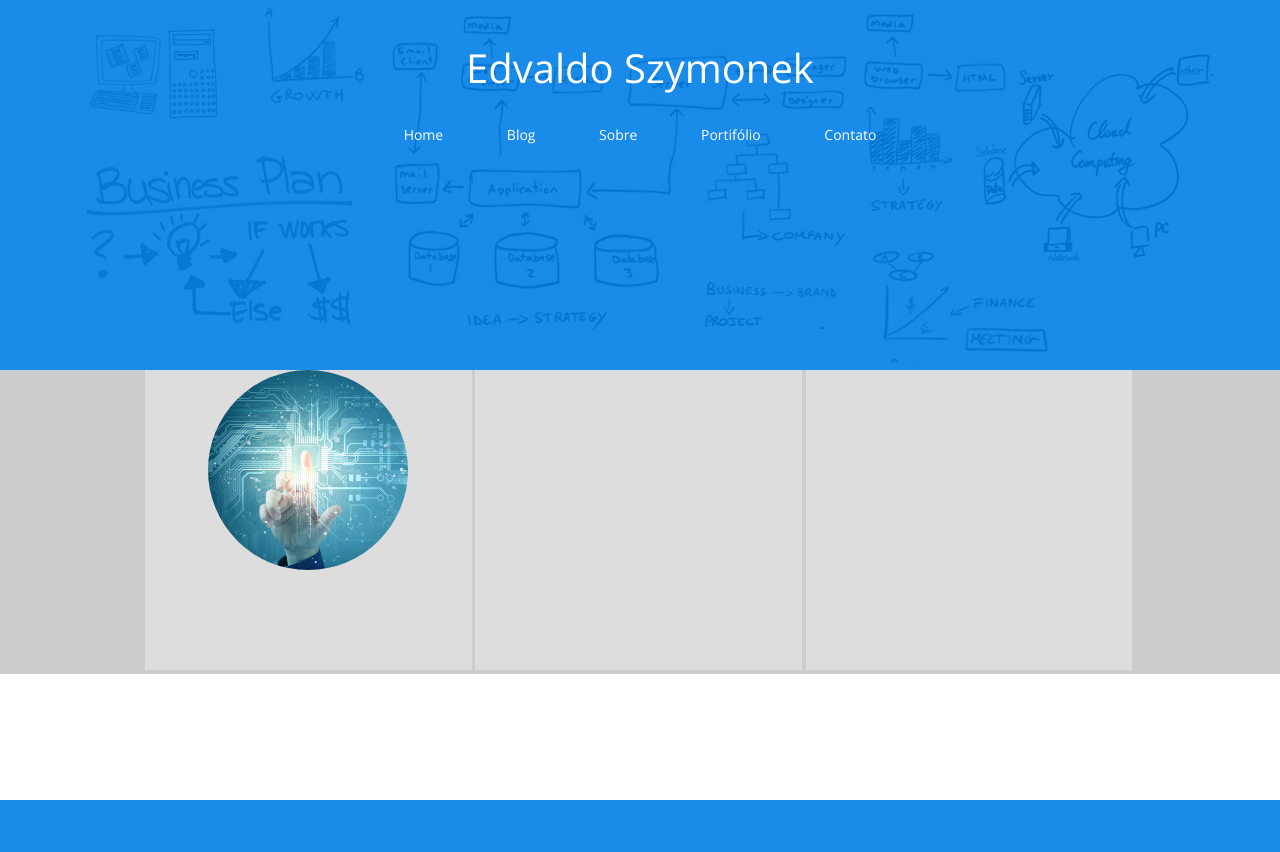
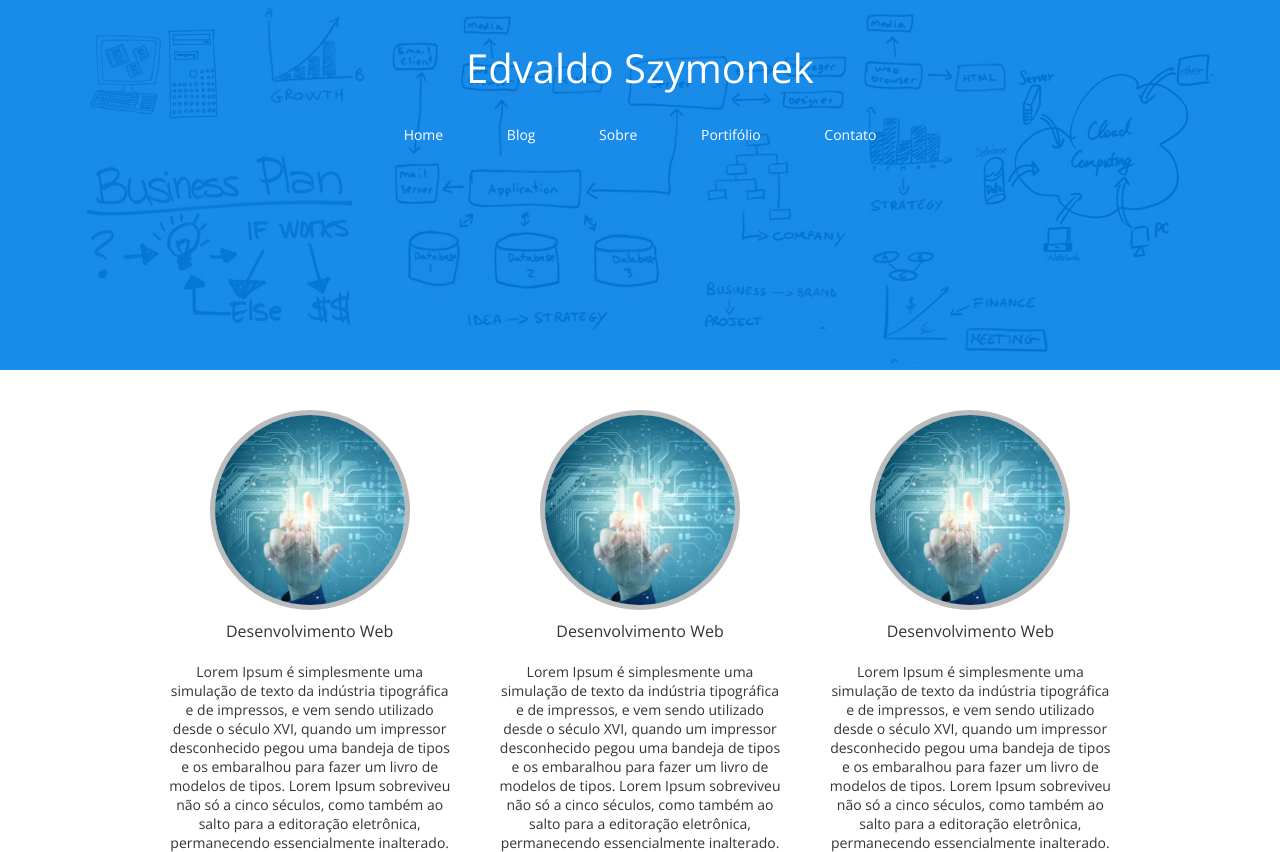
Before and after one commit to edvaldoszy/edvaldotsi.com, a PHP site: page / in a window 1280 px wide. Before the commit the page ends 800 px from the top, so only its background shows below. Run offline with PHP 8.4, Linux system fonts and the light colour scheme.

Commit message:
Serviços prestados

```diff
--- a/site/index.php
+++ b/site/index.php
@@ -29,12 +29,22 @@
 		</header>
 		<main class="wrap-content responsive">
 			<div class="content">
-				<div class="services">
+				<div class="services text-center">
 					<div class="item">
 						<img class="circle" style="display: block; width: 200px; margin: 0 auto;" src="/web/img/tecnologia.jpg" alt="">
+						<h2>Desenvolvimento Web</h2>
+						<p>Lorem Ipsum é simplesmente uma simulação de texto da indústria tipográfica e de impressos, e vem sendo utilizado desde o século XVI, quando um impressor desconhecido pegou uma bandeja de tipos e os embaralhou para fazer um livro de modelos de tipos. Lorem Ipsum sobreviveu não só a cinco séculos, como também ao salto para a editoração eletrônica, permanecendo essencialmente inalterado.</p>
 					</div>
-					<div class="item"></div>
-					<div class="item"></div>
+					<div class="item">
+						<img class="circle" style="display: block; width: 200px; margin: 0 auto;" src="/web/img/tecnologia.jpg" alt="">
+						<h2>Desenvolvimento Web</h2>
+						<p>Lorem Ipsum é simplesmente uma simulação de texto da indústria tipográfica e de impressos, e vem sendo utilizado desde o século XVI, quando um impressor desconhecido pegou uma bandeja de tipos e os embaralhou para fazer um livro de modelos de tipos. Lorem Ipsum sobreviveu não só a cinco séculos, como também ao salto para a editoração eletrônica, permanecendo essencialmente inalterado.</p>
+					</div>
+					<div class="item">
+						<img class="circle" style="display: block; width: 200px; margin: 0 auto;" src="/web/img/tecnologia.jpg" alt="">
+						<h2>Desenvolvimento Web</h2>
+						<p>Lorem Ipsum é simplesmente uma simulação de texto da indústria tipográfica e de impressos, e vem sendo utilizado desde o século XVI, quando um impressor desconhecido pegou uma bandeja de tipos e os embaralhou para fazer um livro de modelos de tipos. Lorem Ipsum sobreviveu não só a cinco séculos, como também ao salto para a editoração eletrônica, permanecendo essencialmente inalterado.</p>
+					</div>
 				</div>
 			</div>
 
--- a/site/web/css/style.css
+++ b/site/web/css/style.css
@@ -169,12 +169,26 @@ textarea.tf {
 /* CORPO */
 
 .wrap-content {
-	background: #ccc;
+	padding: 40px 0 0 0;
 }
 
 .wrap-content .services .item {
 	display: inline-block;
 	width: 33%;
 	height: 300px;
-	background: #ddd;
+	padding: 0 20px;
 }
+
+.wrap-content .services .item img {
+	border: 5px solid #bbb;
+}
+
+.wrap-content .services .item h2 {
+	padding: 10px 0 0 0;
+	font-size: 16px;
+}
+
+.wrap-content .services .item p {
+	padding: 20px 0 0 0;
+	font-size: 14px;
+}
```
